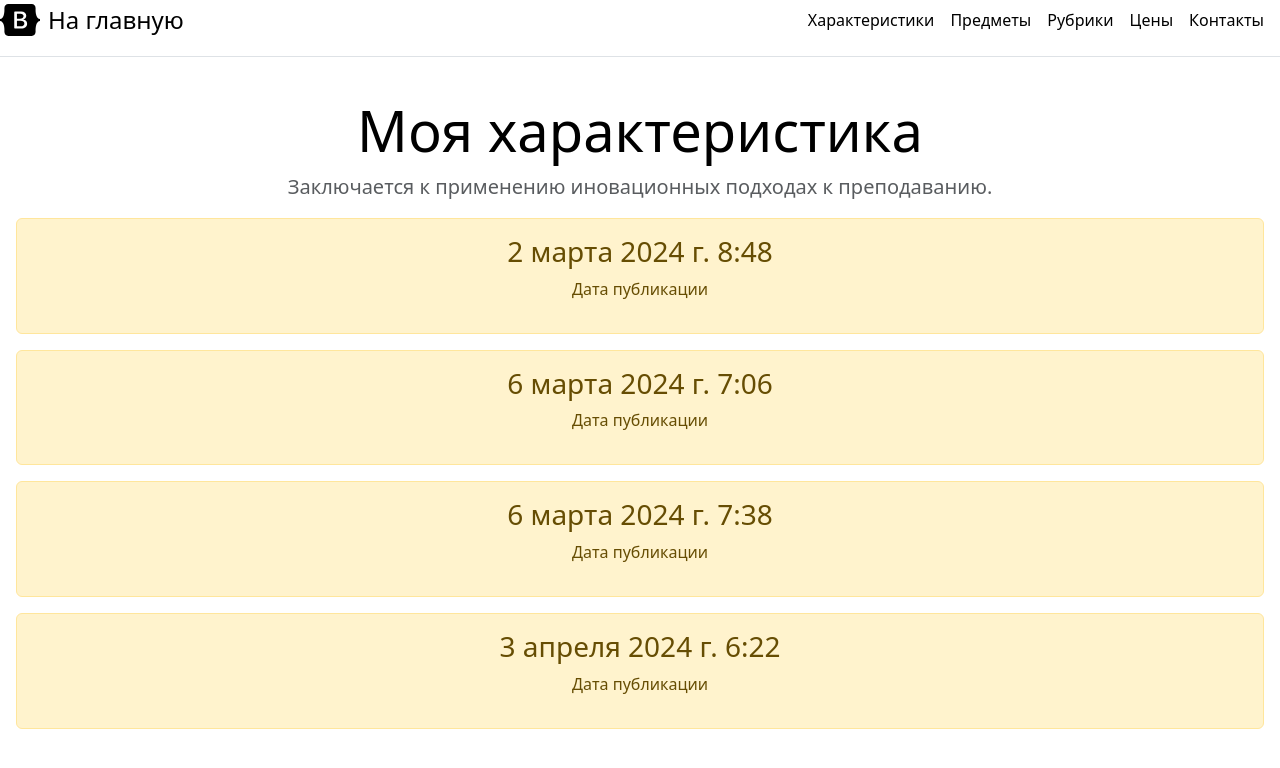
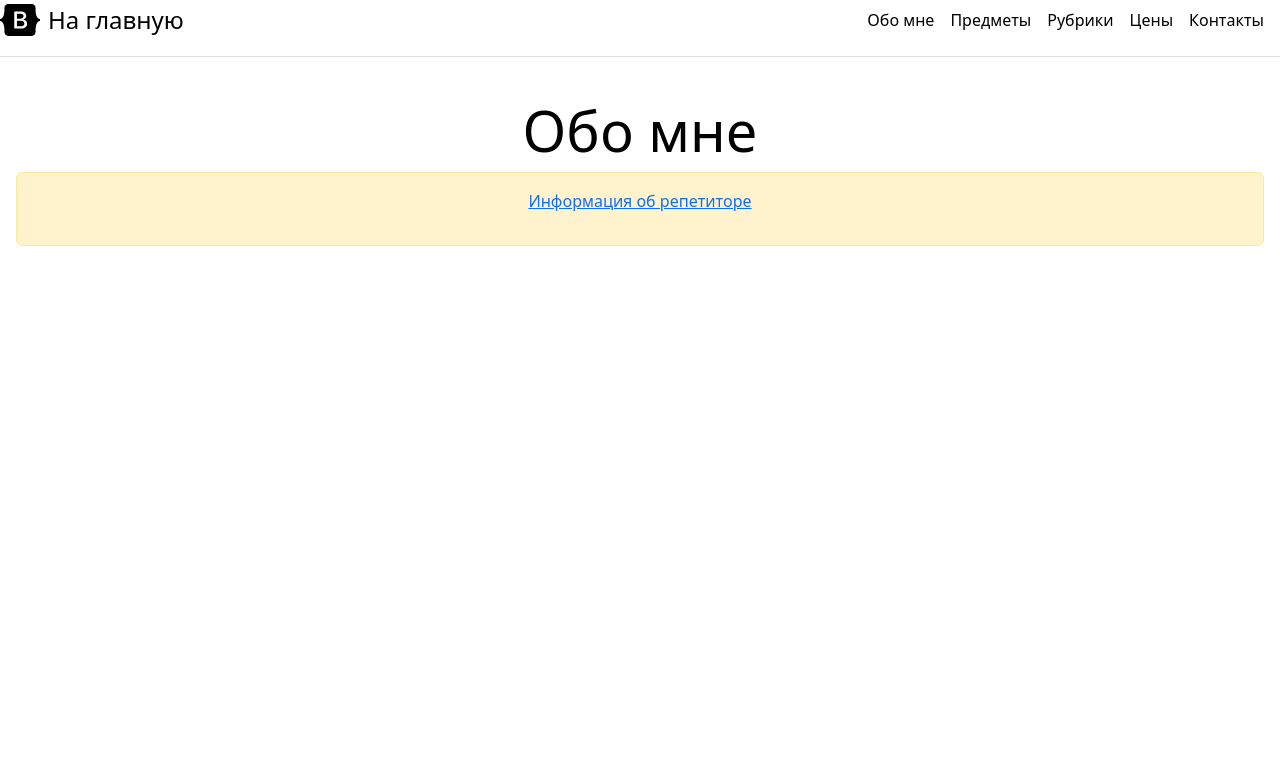
Before and after one commit to Nikolai-web/Web-site-Veronika, a Django app: page /haracteristic in a window 1280 px wide. Shown: the top 768 px of the page. Run offline with Django 5.2, Linux system fonts and the light colour scheme; data comes from the database, SQL or seed files in the repository; both versions use the stored data as it was after the commit.

Commit message:
Отрефакторил

```diff
--- a/repetitor/webrepetitor/models.py
+++ b/repetitor/webrepetitor/models.py
@@ -28,6 +28,7 @@ class Bd(models.Model):
     # Опубликованные рубрики
     rubric = models.ForeignKey('Rubric', null=True,
                                on_delete=models.PROTECT, verbose_name='Рубрика')
+
     objects = models.Manager()
     # Менеджер, который позволяет извлекать посты
     published = PublishedManager()
@@ -37,6 +38,7 @@ class Bd(models.Model):
 
     def get_absolute_url(self):
         return reverse('webrepetitor:main_page', args=[self.id])
+
 
 
 class Rubric(models.Model):
--- /dev/null
+++ b/repetitor/webrepetitor/static/webrepetitor/style.css
@@ -0,0 +1,6 @@
+header h1 {
+    font-size: 40pt;
+    text-transform: uppercase;
+    text-align: center
+    background: url("bg.jpg") left / auto 100% no-repeat;
+}
--- a/repetitor/webrepetitor/templates/webrepetitor/base.html
+++ b/repetitor/webrepetitor/templates/webrepetitor/base.html
@@ -11,9 +11,9 @@
       </a>
 
       <nav class="d-inline-flex mt-2 mt-md-0 ms-md-auto">
-        <a class="me-3 py-2 link-body-emphasis text-decoration-none" href="{% url 'webrepetitor:haracteristic' %}"><ya-tr-span data-index="2-0" data-translated="true" data-source-lang="en" data-target-lang="ru" data-value="Features" data-translation="Характеристики" data-ch="0" data-type="trSpan">Характеристики</ya-tr-span></a>
+        <a class="me-3 py-2 link-body-emphasis text-decoration-none" href="{% url 'webrepetitor:haracteristic' %}"><ya-tr-span data-index="2-0" data-translated="true" data-source-lang="en" data-target-lang="ru" data-value="Features" data-translation="Характеристики" data-ch="0" data-type="trSpan">Обо мне</ya-tr-span></a>
         <a class="me-3 py-2 link-body-emphasis text-decoration-none" href="{% url 'webrepetitor:predmet' %}"><ya-tr-span data-index="3-0" data-translated="true" data-source-lang="en" data-target-lang="ru" data-value="Enterprise" data-translation="Предметы" data-ch="0" data-type="trSpan">Предметы</ya-tr-span></a>
-        <a class="me-3 py-2 link-body-emphasis text-decoration-none" href="{% url 'webrepetitor:rubric' %}"><ya-tr-span data-index="4-0" data-translated="true" data-source-lang="en" data-target-lang="ru" data-value="Support" data-translation="Рубрики" data-ch="0" data-type="trSpan">Рубрики</ya-tr-span></a>
+        <a class="me-3 py-2 link-body-emphasis text-decoration-none" href="{% url 'webrepetitor:rubrik' %}"><ya-tr-span data-index="4-0" data-translated="true" data-source-lang="en" data-target-lang="ru" data-value="Support" data-translation="Рубрики" data-ch="0" data-type="trSpan">Рубрики</ya-tr-span></a>
         <a class="me-3 py-2 link-body-emphasis text-decoration-none" href="{% url 'webrepetitor:price' %}"><ya-tr-span data-index="5-0" data-translated="true" data-source-lang="en" data-target-lang="ru" data-value="Pricing" data-translation="Цены" data-ch="0" data-type="trSpan">Цены</ya-tr-span></a>
         <a class="me-3 py-2 link-body-emphasis text-decoration-none" href="{% url 'webrepetitor:share' %}"><ya-tr-span data-index="5-0" data-translated="true" data-source-lang="en" data-target-lang="ru" data-value="Contact" data-translation="Контакты" data-ch="0" data-type="trSpan">Контакты</ya-tr-span></a>
 
--- a/repetitor/webrepetitor/templates/webrepetitor/haracteristic.html
+++ b/repetitor/webrepetitor/templates/webrepetitor/haracteristic.html
@@ -1,21 +1,19 @@
 {% extends 'webrepetitor/base.html' %}
 
 {% block title %}
-    Характеристики
+    Обо мне
 {% endblock %}
 
 
 {% block content %}
-
 <div class="pricing-header p-3 pb-md-4 mx-auto text-center">
-      <h1 class="display-4 fw-normal text-body-emphasis">Моя характеристика</h1>
-      <p class="fs-5 text-body-secondary"><ya-tr-span data-index="6-0" data-translated="true" data-source-lang="en" data-target-lang="ru" data-value="Quickly build an effective pricing table for your potential customers with this Bootstrap example. " data-translation="Качественная подача материала - один из главных факторов для восприятия. " data-ch="0" data-type="trSpan">Заключается к применению иновационных подходах к преподаванию. </ya-tr-span><ya-tr-span data-index="6-1" data-translated="true" data-source-lang="en" data-target-lang="ru" data-value="Постороение занятия с использованием научного подхода к клиенту" data-translation="Постороение занятия с использованием научного подхода к клиенту" data-ch="0" data-type="trSpan"></ya-tr-span></p>
- {% for el in bbs %}
-
-        <div class="alert alert-warning mt-2">
-
-             <h3>{{ el.published_time }}</h3>
-            <p>Дата публикации</p>
+      <h1 class="display-4 fw-normal text-body-emphasis">Обо мне</h1>
+           {% for post in bbs %}
+                <div class="alert alert-warning mt-2">
+                <a href="{% url 'webrepetitor:post_detail' post.id %}">
+          <p class="date">{{ post.title }}
+            </p>
+            {{ post.body|truncatewords_html:30|linebreaks }}
 
         </div>
         {% endfor %}
--- a/repetitor/webrepetitor/templates/webrepetitor/rubrici.html
+++ b/repetitor/webrepetitor/templates/webrepetitor/rubrici.html
@@ -23,7 +23,7 @@
             <p class="date">{{ post.title }}
             </p>
             {{ post.body|truncatewords_html:30|linebreaks }}
-        </h2>
+    </h2>
 
 </div>
   {% endfor %}
--- a/repetitor/webrepetitor/urls.py
+++ b/repetitor/webrepetitor/urls.py
@@ -7,7 +7,7 @@ urlpatterns = [
     # Домашняя страница
     path('', views.main_page, name='main_page'),
     # Страница со списком информации о репетиторе
-    path('rubric', views.rubric, name='rubric'),
+    path('rubrik', views.rubrik, name='rubrik'),
     path('haracteristic', views.haracteristic, name='haracteristic'),
     path('price', views.price, name='price'),
     path('predmet', views.predmet, name='predmet'),
--- a/repetitor/webrepetitor/views.py
+++ b/repetitor/webrepetitor/views.py
@@ -8,30 +8,28 @@ from django.core.mail import send_mail
 
 def main_page(request):
     """Домашняя страница сайта"""
-    bbs = Bd.objects.all()
+    posts = Bd.objects.all()
     rubrics = Rubric.objects.all()
     # Постраничная разбивка
-    paginator = Paginator(bbs, 1)
+    paginator = Paginator(posts, 1)
     page_nam = request.GET.get('page', 1)
     page = paginator.get_page(page_nam)
-    context = {'rubrics': rubrics, 'page': page, 'bbs': page.object_list}
+    context = {'rubrics': rubrics, 'page': page, 'posts': page.object_list}
     return render(request, 'webrepetitor/main_page.html', context)
 
 
 
-def rubric(request):
+def rubrik(request):
     """Информация о рубриках"""
     posts = Bd.published.all()
-    return render(request, 'webrepetitor/rubrici.html', {'posts': posts})
-
+    rubrics = Rubric.objects.all()
+    return render(request, 'webrepetitor/rubrici.html', {'posts': posts, 'rubrics': rubrics})
 
 
 def haracteristic(request):
     """Характеристика"""
-    bbs = Bd.objects.all()
-    rubrics = Rubric.objects.all()
-    context = {'bbs': bbs, 'rubrics': rubrics}
-    return render(request, 'webrepetitor/haracteristic.html', context)
+    bbs = Bd.published.all().filter(id=6)
+    return render(request, 'webrepetitor/haracteristic.html', {'bbs': bbs})
 
 
 def price(request):
@@ -44,11 +42,8 @@ def price(request):
 
 def predmet(request):
     """Предметы преподавания"""
-    bbs = Bd.objects.all()
-    rubrics = Rubric.objects.all()
-    context = {'bbs': bbs, 'rubrics': rubrics}
-    return render(request, 'webrepetitor/predmet.html', context)
-
+    bbs = Bd.objects.all().order_by('id')[:2]
+    return render(request, 'webrepetitor/predmet.html', {'bbs': bbs})
 
 
 def post_share(request):
@@ -76,8 +71,6 @@ def post_share(request):
     return render(request, 'webrepetitor/share.html', {'post': post, 'form': form, 'sent': sent})
 
 
-
-
 def post_detail(request, id):
     post = get_object_or_404(Bd, id=id, status=Bd.Status.PUBLISHED)
     return render(request, 'webrepetitor/detail.html', {'post': post})
```
Also changed, not shown: repetitor/webrepetitor/templates/webrepetitor/main_page.html (+14 -8 lines), repetitor/webrepetitor/templates/webrepetitor/predmet.html (+4 -4 lines), repetitor/webrepetitor/templates/webrepetitor/share.html (+9 -4 lines), repetitor/db.sqlite3.
